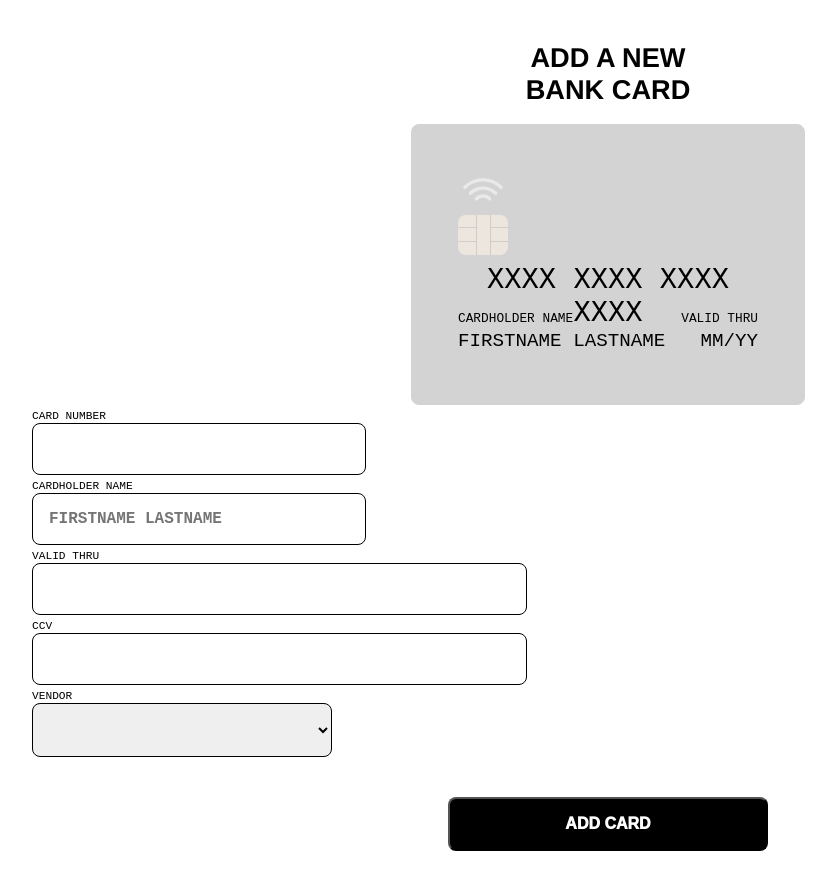
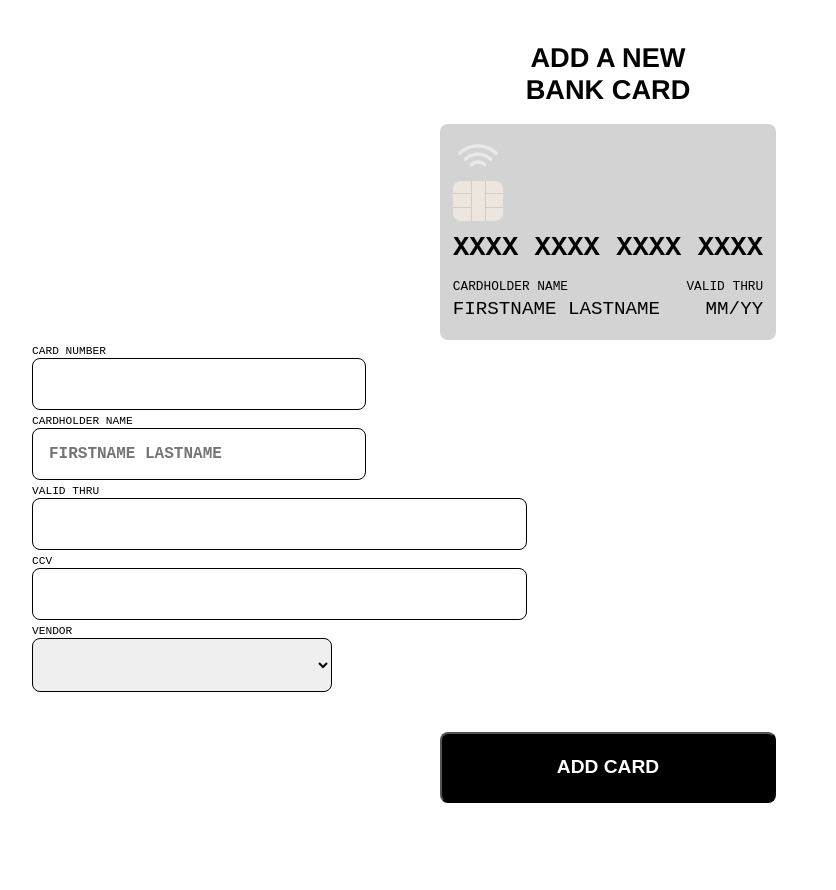
Before and after one commit to cenglander/e-wallet, a Vue app: page /add-card in a window 1280 px wide. Shown: the top 890 px of the page, without its empty margins (32-868 px from the left). After the commit the page ends 851 px from the top, so only its background shows below. Built offline with nearby package versions, Linux system fonts and the light colour scheme.

Commit message:
Adding spaces in cardNo

```diff
--- a/src/App.vue
+++ b/src/App.vue
@@ -13,11 +13,11 @@
   // box-sizing: border-box;
 
   button {
-    font-weight: 1000;
-    font-size: 1rem;
-    padding: 2vh;
+    font-weight: 700;
+    font-size: 1.2rem;
+    padding: 1.4rem ;
     border-radius: 0.5rem;
-    width: 320px;
+    width: 21rem;
   }
 }
 </style>
--- a/src/components/Card.vue
+++ b/src/components/Card.vue
@@ -11,15 +11,14 @@
         class="vendorIcon"
       />
 
-      <h3 class="cardNo">{{ cardNo }}</h3>
+      <!-- <h3 class="cardNo">{{ cardNo }}</h3> -->
+      <h3 class="cardNo">{{ addSpacesInCardNo(cardNo) }}</h3>
       <p class="name-heading">CARDHOLDER NAME</p>
       <p class="valid-thru-heading">VALID THRU</p>
       <h5 class="name">{{ name.toUpperCase() }}</h5>
       <h5 class="valid-thru">{{ validThruMonth }}/{{ validThruYear }}</h5>
     </div>
-    <!-- <div v-else class="card">
-      <h3>There are no cards in the e-wallet just yet</h3>
-    </div> -->
+
   </div>
 </template>
 
@@ -34,22 +33,47 @@ export default {
     ccv: String,
     vendor: String,
     isActive: Boolean
-  }
+  },
+  computed: {
+    // addSpacesInCardNo(cardNo) {
+    //   let letters = cardNo.split;
+    //   console.log(letters);
+    //   return letters;
+    // }
+  },
+  methods: {
+    addSpacesInCardNo(cardNo) {
+      let numbers = cardNo.split('');
+      let cardNoSpaces = "";
+      let char = "";
+      for(let i = 0; i < numbers.length; i++) {
+        if(i % 4 === 0) {
+          char = numbers[i];
+          cardNoSpaces += " " + char;
+        }
+        else {
+          cardNoSpaces += numbers[i];
+        }
+      }
+      return cardNoSpaces;
+    }
+  },
 };
 </script>
 
 <style scoped lang="scss">
 div.card {
-  width: 300px;
-  min-height: 180px;
+  width: 21rem;
+  min-height: 13.5rem;
   border-radius: 0.5rem;
-  border: lightgrey solid 0.1rem;
+  // border: lightgrey solid 0.1rem;
   display: grid;
   grid-template-columns: 70% 15% 15%;
   grid-template-rows: 20% 30% 25% 10% 15%;
   margin: 0 auto;
-  padding: 4%;
+  padding: 0.8rem;
   font-family: "Courier New", Courier, monospace;
+  box-sizing: border-box;
 
   h3, h5, p {
     margin: 0;
@@ -71,8 +95,8 @@ div.card {
   h3.cardNo {
     grid-column: 1 / 4;
     grid-row: 3 / 4;
-    font-size: 1.8rem;
-    font-weight: 400;
+    font-size: 1.7rem;
+    font-weight: 700;
   }
   p.name-heading {
     grid-column: 1 / 2;
@@ -99,7 +123,6 @@ div.card {
     font-weight: 500;
   }
 }
-
 .bitcoin {
   background: #f9b243;
   color: black;
--- a/src/main.js
+++ b/src/main.js
@@ -14,7 +14,7 @@ new Vue({
           validThruYear: "23",
           ccv: "543",
           vendor: "bitcoin",
-          isActive: false,
+          isActive: true,
         },
         {
           cardNo: "1111222233334444",
--- a/src/views/AddCard.vue
+++ b/src/views/AddCard.vue
@@ -40,7 +40,7 @@ export default {
   },
   data: () => ({
       heading: "ADD A NEW BANK CARD",
-      cardNo: "XXXX XXXX XXXX XXXX",
+      cardNo: "XXXXXXXXXXXXXXXX",
       name: "FIRSTNAME LASTNAME",
       validThruMonth: "MM",
       validThruYear: "YY",
--- a/src/views/Home.vue
+++ b/src/views/Home.vue
@@ -2,8 +2,8 @@
   <div class="home">
     <Top v-bind:heading="heading" />
 
-    <p v-if="activeCard.isActive">ACTIVE CARD</p>
-<!-- v-if="activeCard.isActive" -->
+    <p v-if="activeCard.isActive"
+      class="activeP">ACTIVE CARD</p>
     <Card
       v-bind:cardNo="activeCard.cardNo"
       v-bind:name="activeCard.name"
@@ -13,9 +13,6 @@
       v-bind:vendor="activeCard.vendor"
       v-bind:isActive="activeCard.isActive"
     />
-    <!-- <h3 v-else>
-      No Cards
-    </h3> -->
 
     <CardStack
       v-bind:allCards="allCards"
@@ -67,8 +64,6 @@ export default {
 <style lang="scss">
 div .home {
   width: 100%;
-  // width: 90vw;
-  // background: lightcoral;
   margin: 0 auto;
   p {
     font-size: 0.6rem;
@@ -84,6 +79,9 @@ div .home {
     margin: 3rem auto;
     border: solid black 0.08rem;
   }
+  p.activeP {
+    color: #666;
+  }
 }
 
 
```
